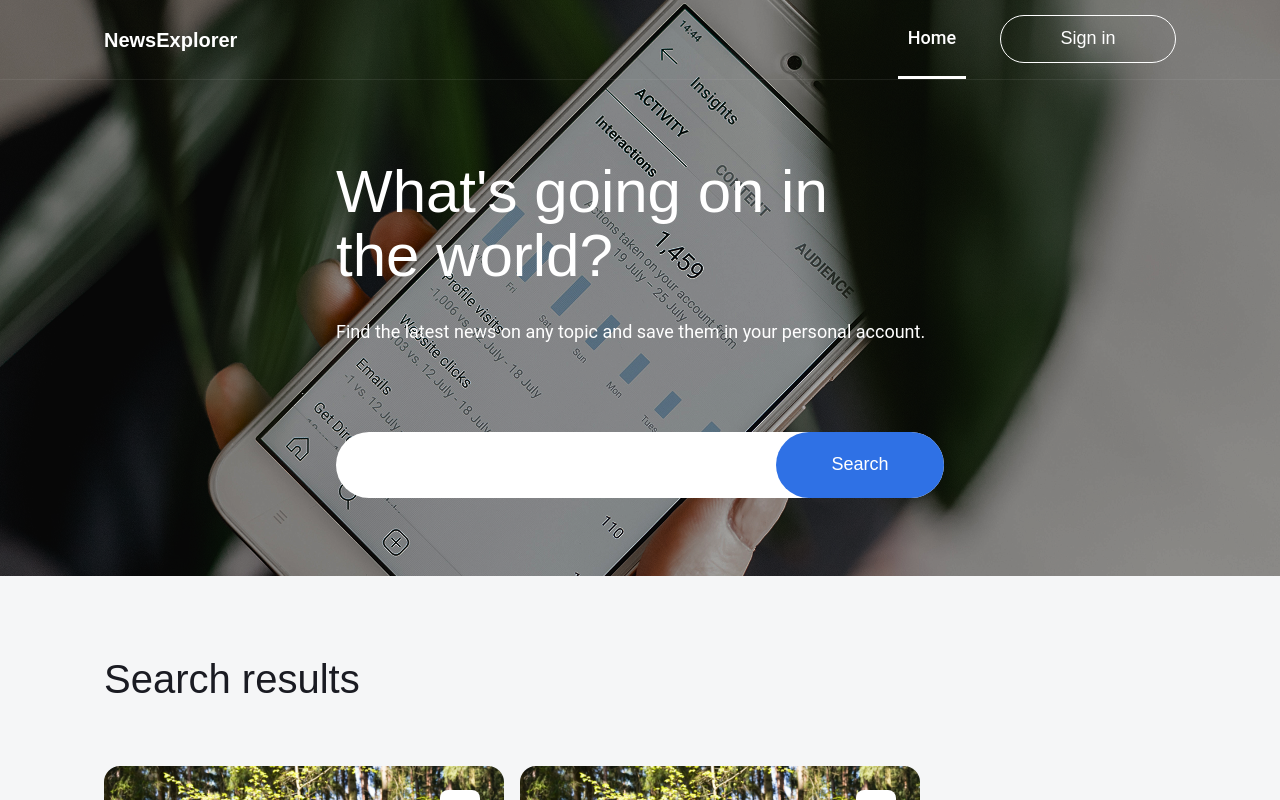
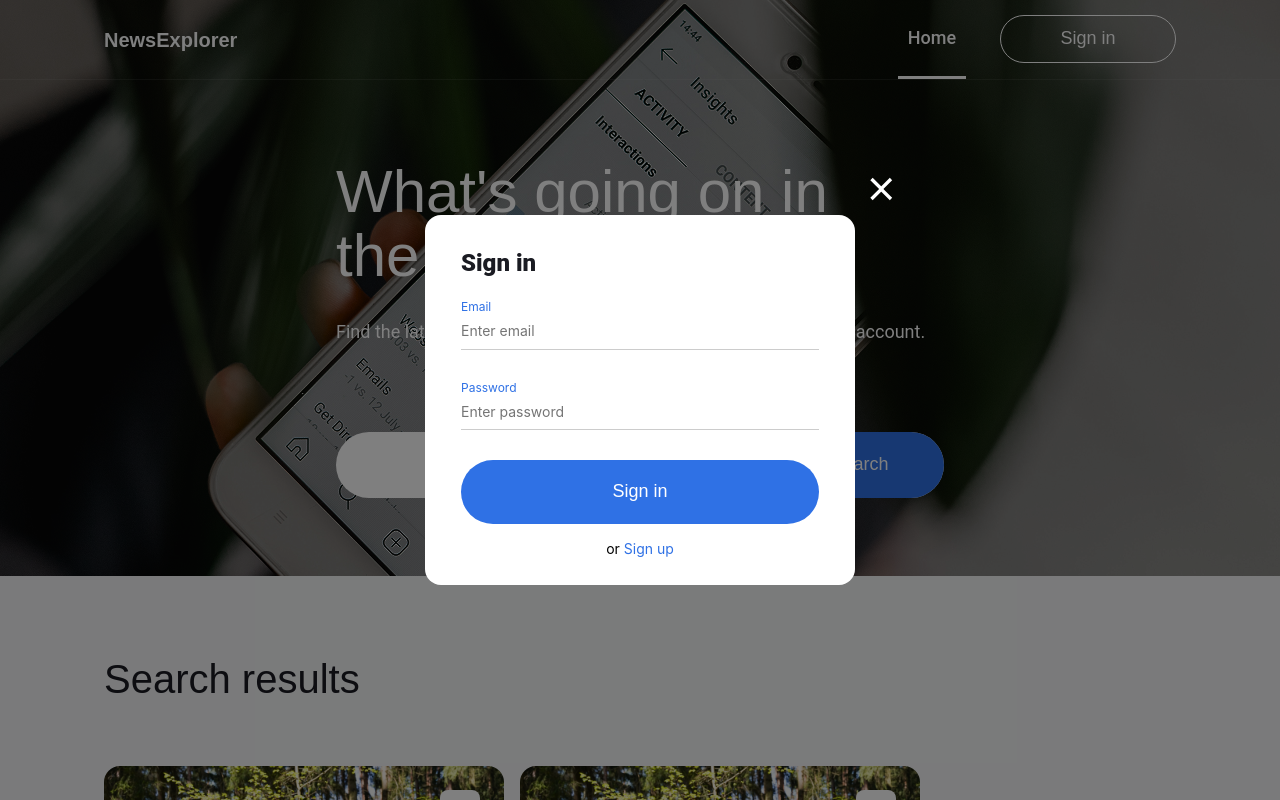
Before and after one commit to ilyalyudevig/news-explorer-frontend, a React (Vite) app: page / in a window 1280 px wide. Both pictures are taken after a click on the button "Sign in". Shown: the top 800 px of the page. Built offline with nearby package versions, Linux system fonts and the light colour scheme.

Commit message:
Add register modal, controlled inputs

```diff
--- a/src/blocks/form.css
+++ b/src/blocks/form.css
@@ -55,14 +55,14 @@
   overflow: hidden;
 }
 
-.form__button--signin {
+.form__button--main {
   width: 100%;
   height: 64px;
   background-color: #2f71e5;
   border: none;
 }
 
-.form_button--signin:disabled {
+.form_button--sign-in:disabled {
   background-color: #e6e8eb;
   color: #b6bcbf;
 }
@@ -74,7 +74,7 @@
   padding: 16px 0 28px;
 }
 
-.form_button--signup {
+.form_button--second {
   border: none;
   background-color: transparent;
   color: #2f71e5;
--- a/src/components/App.jsx
+++ b/src/components/App.jsx
@@ -2,14 +2,53 @@ import Header from "./Header";
 import Main from "./Main";
 import Footer from "./Footer";
 import LoginModal from "./LoginModal";
+import RegisterModal from "./RegisterModal";
+import { useState } from "react";
 
 function App() {
+  const [activeModal, setActiveModal] = useState("");
+  const [modalIsOpen, setModalIsOpen] = useState(false);
+
+  const handleModalOpen = (modalName) => {
+    setActiveModal(modalName);
+    setModalIsOpen(true);
+  };
+
+  const handleModalClose = () => {
+    setActiveModal("");
+    setModalIsOpen(false);
+  };
+
+  const handleLogin = () => {};
+  const handleRegister = () => {};
+
   return (
     <>
-      <Header />
+      <Header handleSignInModalOpen={() => handleModalOpen("sign-in")} />
       <Main />
       <Footer />
-      <LoginModal title="Sign in" />
+      <LoginModal
+        title="Sign in"
+        name="sign-in"
+        activeModal={activeModal}
+        modalIsOpen={modalIsOpen}
+        handleModalClose={handleModalClose}
+        buttonText={"Sign in"}
+        switchBtnHandler={() => handleModalOpen("sign-up")}
+        switchBtnText="Sign up"
+        handleLogin={handleLogin}
+      />
+      <RegisterModal
+        title="Sign up"
+        name="sign-up"
+        activeModal={activeModal}
+        modalIsOpen={modalIsOpen}
+        handleModalClose={handleModalClose}
+        buttonText={"Sign up"}
+        switchBtnHandler={() => handleModalOpen("sign-in")}
+        switchBtnText="Sign in"
+        handleRegister={handleRegister}
+      />
     </>
   );
 }
--- a/src/components/Header.jsx
+++ b/src/components/Header.jsx
@@ -2,10 +2,10 @@ import backgroundImg from "../images/background-image.png";
 import Navigation from "./Navigation";
 import SearchForm from "./SearchForm";
 
-function Header() {
+function Header({ handleSignInModalOpen }) {
   return (
     <header className="header">
-      <Navigation />
+      <Navigation handleSignInModalOpen={handleSignInModalOpen} />
       <div className="header__content">
         <h1 className="header__title">What's going on in the&nbsp;world?</h1>
         <p className="header__paragraph">
--- a/src/components/Input.jsx
+++ b/src/components/Input.jsx
@@ -8,6 +8,8 @@ function Input({
   required,
   ariaLabel,
   errorClass,
+  value,
+  onChange,
 }) {
   return (
     <>
@@ -24,6 +26,8 @@ function Input({
         maxLength={maxLength}
         required={required}
         aria-label={ariaLabel}
+        value={value}
+        onChange={onChange}
       />
       <div className="form__input-error-container">
         <p className={`form__input-error ${errorClass}`}></p>
--- a/src/components/LoginModal.jsx
+++ b/src/components/LoginModal.jsx
@@ -1,9 +1,50 @@
 import ModalWithForm from "./ModalWithForm";
 import Input from "./Input";
+import { useForm } from "../hooks/useForm";
+import { useEffect } from "react";
 
-function LoginModal({ title }) {
+function LoginModal({
+  title,
+  name,
+  activeModal,
+  modalIsOpen,
+  handleModalClose,
+  buttonText,
+  switchBtnHandler,
+  switchBtnText,
+  handleLogin,
+}) {
+  const { values, setValues, handleChange } = useForm({
+    email: "",
+    password: "",
+  });
+
+  useEffect(() => {
+    if (modalIsOpen) {
+      setValues(() => ({
+        email: "",
+        password: "",
+      }));
+    }
+  }, [modalIsOpen, setValues]);
+
+  const handleSubmit = (e) => {
+    e.preventDefault();
+    handleLogin(values);
+  };
+
   return (
-    <ModalWithForm title={title}>
+    <ModalWithForm
+      title={title}
+      name={name}
+      activeModal={activeModal}
+      modalIsOpen={modalIsOpen}
+      handleModalClose={handleModalClose}
+      buttonText={buttonText}
+      switchBtnHandler={switchBtnHandler}
+      switchBtnText={switchBtnText}
+      onSubmit={handleSubmit}
+    >
       <Input
         label="Email"
         type="email"
@@ -14,6 +55,8 @@ function LoginModal({ title }) {
         required={true}
         ariaLabel="Email"
         errorClass="title-input-error"
+        value={values.email}
+        onChange={handleChange}
       />
       <Input
         label="Password"
@@ -23,6 +66,8 @@ function LoginModal({ title }) {
         required={true}
         ariaLabel="Password"
         errorClass="url-input-error"
+        value={values.password}
+        onChange={handleChange}
       />
     </ModalWithForm>
   );
--- a/src/components/Modal.jsx
+++ b/src/components/Modal.jsx
@@ -1,11 +1,27 @@
-function Modal({ title, children }) {
+import { useModalClose } from "../hooks/useModalClose";
+
+function Modal({
+  title,
+  name,
+  activeModal,
+  modalIsOpen,
+  handleModalClose,
+  children,
+}) {
+  useModalClose(modalIsOpen, handleModalClose);
+
   return (
-    <div className="modal">
+    <div
+      className={`modal modal_type_${name} ${
+        name === activeModal ? "modal_open" : ""
+      }`}
+    >
       <div className="modal__container">
         <button
           className="modal__close-button"
           type="button"
           aria-label="close"
+          onClick={handleModalClose}
         />
         <h2 className="modal__title">{title}</h2>
         {children}
--- a/src/components/ModalWithForm.jsx
+++ b/src/components/ModalWithForm.jsx
@@ -2,22 +2,39 @@ import Modal from "./Modal";
 import Form from "./Form";
 import Button from "./Button";
 
-function ModalWithForm({ title, children }) {
+function ModalWithForm({
+  title,
+  name,
+  activeModal,
+  modalIsOpen,
+  handleModalClose,
+  buttonText,
+  switchBtnHandler,
+  switchBtnText,
+  children,
+}) {
   return (
-    <Modal title={title}>
+    <Modal
+      title={title}
+      name={name}
+      activeModal={activeModal}
+      modalIsOpen={modalIsOpen}
+      handleModalClose={handleModalClose}
+    >
       <Form>
         {children}
         <Button
-          buttonText="Sign in"
+          buttonText={buttonText}
           type="submit"
-          className="form__button--signin"
+          className={`form__button--main`}
         />
         <div className="form__second-btn-container">
           <p className="form__paragraph">or&nbsp;</p>
           <Button
-            buttonText="Sign up"
+            buttonText={switchBtnText}
             type="button"
-            className="form_button--signup"
+            className={`form_button--second`}
+            onClick={switchBtnHandler}
           />
         </div>
       </Form>
--- a/src/components/Navigation.jsx
+++ b/src/components/Navigation.jsx
@@ -1,6 +1,6 @@
 import Button from "./Button";
 
-function Navigation() {
+function Navigation({ handleSignInModalOpen }) {
   return (
     <nav className="header__nav nav">
       <h1 className="nav__title">NewsExplorer</h1>
@@ -9,7 +9,11 @@ function Navigation() {
           <a className="nav__nav-link">Home</a>
         </li>
         <li className="nav__item">
-          <Button buttonText="Sign in" className="nav__button--signin" />
+          <Button
+            buttonText="Sign in"
+            className="nav__button--signin"
+            onClick={handleSignInModalOpen}
+          />
         </li>
       </ul>
     </nav>
--- a/src/components/RegisterModal.jsx
+++ b/src/components/RegisterModal.jsx
@@ -0,0 +1,88 @@
+import ModalWithForm from "./ModalWithForm";
+import Input from "./Input";
+import { useForm } from "../hooks/useForm";
+import { useEffect } from "react";
+
+function RegisterModal({
+  title,
+  name,
+  activeModal,
+  modalIsOpen,
+  handleModalClose,
+  buttonText,
+  switchBtnHandler,
+  switchBtnText,
+  handleRegister,
+}) {
+  const { values, setValues, handleChange } = useForm({
+    registerEmail: "",
+    registerPassword: "",
+    username: "",
+  });
+
+  useEffect(() => {
+    if (modalIsOpen) {
+      setValues(() => ({
+        registerEmail: "",
+        registerPassword: "",
+        username: "",
+      }));
+    }
+  }, [modalIsOpen, setValues]);
+
+  const handleSubmit = (e) => {
+    e.preventDefault();
+    handleRegister(values);
+  };
+
+  return (
+    <ModalWithForm
+      title={title}
+      name={name}
+      activeModal={activeModal}
+      modalIsOpen={modalIsOpen}
+      handleModalClose={handleModalClose}
+      buttonText={buttonText}
+      switchBtnHandler={switchBtnHandler}
+      switchBtnText={switchBtnText}
+      onSubmit={handleSubmit}
+    >
+      <Input
+        label="Email"
+        type="email"
+        name="registerEmail"
+        placeholder="Enter email"
+        minLength="1"
+        maxLength="30"
+        required={true}
+        ariaLabel="Email"
+        errorClass="email-input-error"
+        value={values.registerEmail}
+        onChange={handleChange}
+      />
+      <Input
+        label="Password"
+        type="password"
+        name="registerPassword"
+        placeholder="Enter password"
+        required={true}
+        ariaLabel="Password"
+        errorClass="password-input-error"
+        value={values.registerPassword}
+        onChange={handleChange}
+      />
+      <Input
+        label="Username"
+        type="text"
+        name="username"
+        placeholder="Enter your username"
+        required={true}
+        ariaLabel="Username"
+        errorClass="username-input-error"
+        value={values.username}
+        onChange={handleChange}
+      />
+    </ModalWithForm>
+  );
+}
+export default RegisterModal;
--- /dev/null
+++ b/src/hooks/useForm.js
@@ -0,0 +1,12 @@
+import { useState } from "react";
+
+export function useForm(inputValues) {
+  const [values, setValues] = useState(inputValues);
+
+  const handleChange = (e) => {
+    const { value, name } = e.target;
+    setValues((prevValues) => ({ ...prevValues, [name]: value }));
+  };
+
+  return { values, setValues, handleChange };
+}
--- /dev/null
+++ b/src/hooks/useModalClose.js
@@ -0,0 +1,27 @@
+import { useEffect } from "react";
+
+export function useModalClose(isOpen, onClose) {
+  useEffect(() => {
+    if (!isOpen) return;
+
+    const handleEscape = (e) => {
+      if (e.key === "Escape") {
+        onClose();
+      }
+    };
+    const handleOverlay = (e) => {
+      if (e.target.classList.contains("modal")) {
+        onClose();
+      }
+    };
+
+    document.addEventListener("keydown", handleEscape);
+    document.addEventListener("mousedown", handleOverlay);
+
+    return () => {
+      document.removeEventListener("keydown", handleEscape);
+      document.removeEventListener("mousedown", handleOverlay);
+    };
+  }),
+    [isOpen, onClose];
+}
```
